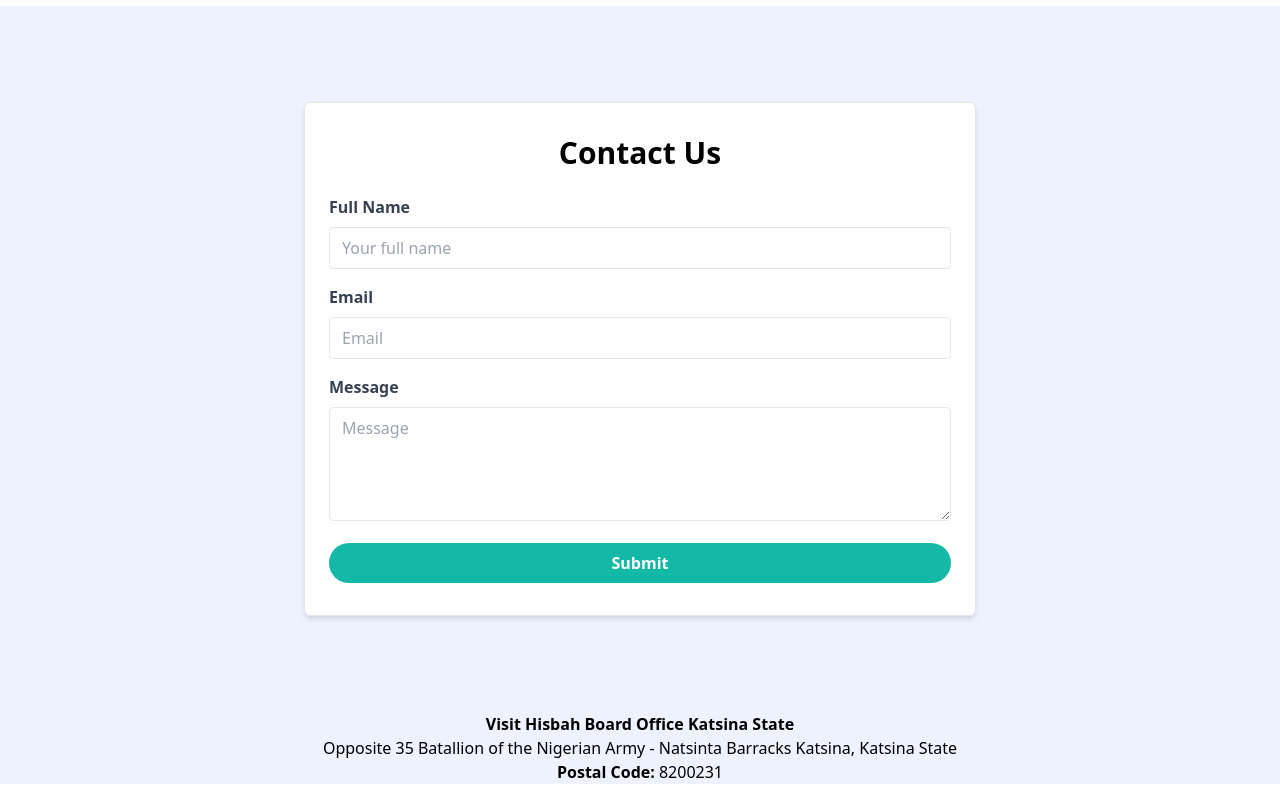
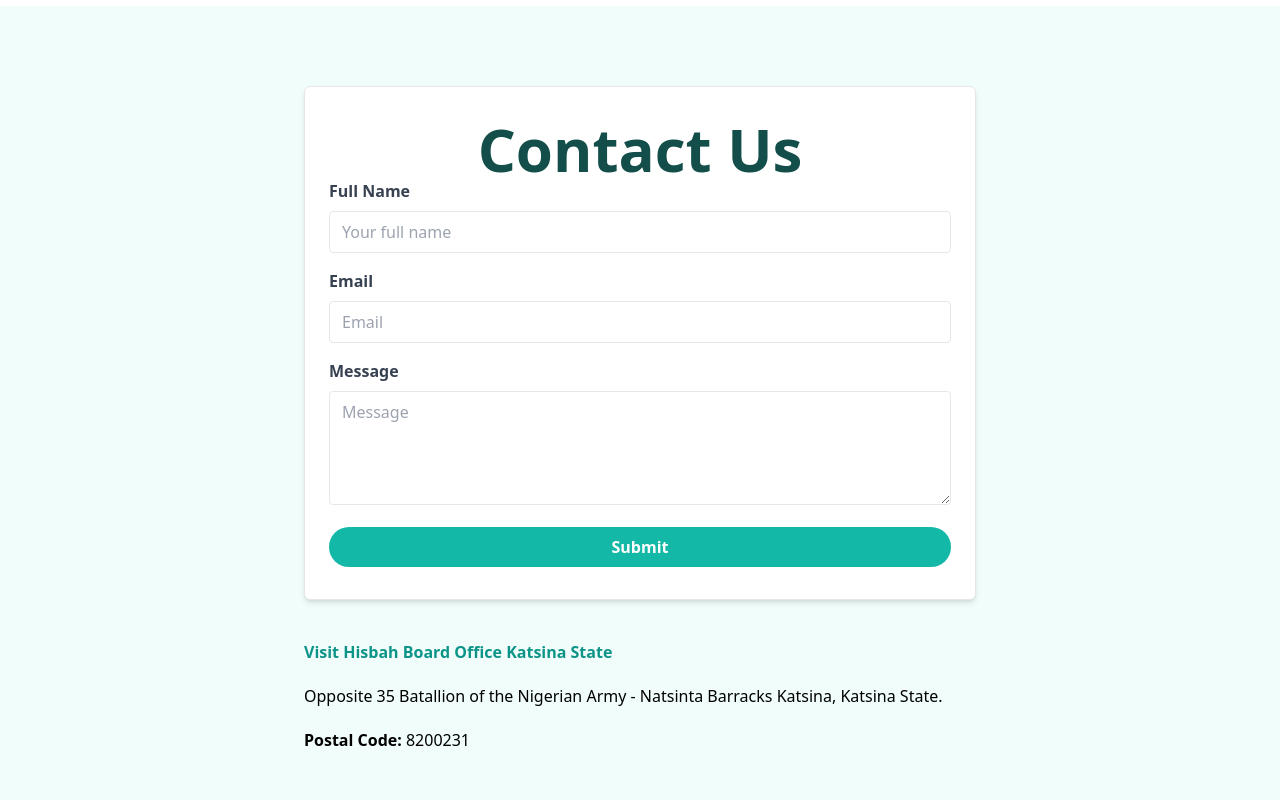
Before and after one commit to hamzashadeez/hisbah, a React (Vite) app: page / in a window 1280 px wide. Shown: the part 3780-4580 px from the top of the page. Built offline with nearby package versions, Linux system fonts and the light colour scheme.

Commit message:
Contact Us update..

```diff
--- a/src/components/ContactUS.jsx
+++ b/src/components/ContactUS.jsx
@@ -8,11 +8,11 @@
   const [submitted, setSubmitted] = useState(false);
   const [error, setError] = useState("");
   return (
-    <section className="bg-indigo-50">
-      <div className="container m-auto max-w-2xl py-24">
+    <section className="bg-teal-50">
+      <div className="container m-auto max-w-2xl py-20">
         <div className="bg-white px-6 py-8 mb-4 shadow-md rounded-md border m-4 md:m-0">
           <form>
-            <h2 className="text-3xl text-center font-semibold mb-6">
+            <h2 className="text-3xl text-center font-bold sm:text-6xl text-teal-900">
               Contact Us
             </h2>
 
@@ -71,19 +71,19 @@
             </div>
           </form>
         </div>
-      </div>
-      <div className="text-center items-center mb-10">
-        <div className="justify-left">
-          <h1 className="font-bold text-teal">
+        <div className="text-center items-center mt-10">
+          <div className="text-left">
+            <h6 className="font-bold text-teal-600 mb-5">
               Visit Hisbah Board Office Katsina State
-          </h1>
-          <p>
+            </h6>
+            <p className="mb-5">
               Opposite 35 Batallion of the Nigerian Army - Natsinta Barracks
-            Katsina, Katsina State
+              Katsina, Katsina State.
             </p>
             <p>
               <b>Postal Code: </b> 8200231
             </p>
+          </div>
         </div>
       </div>
     </section>
```
Lines whose indentation alone changed are shown as unchanged.
